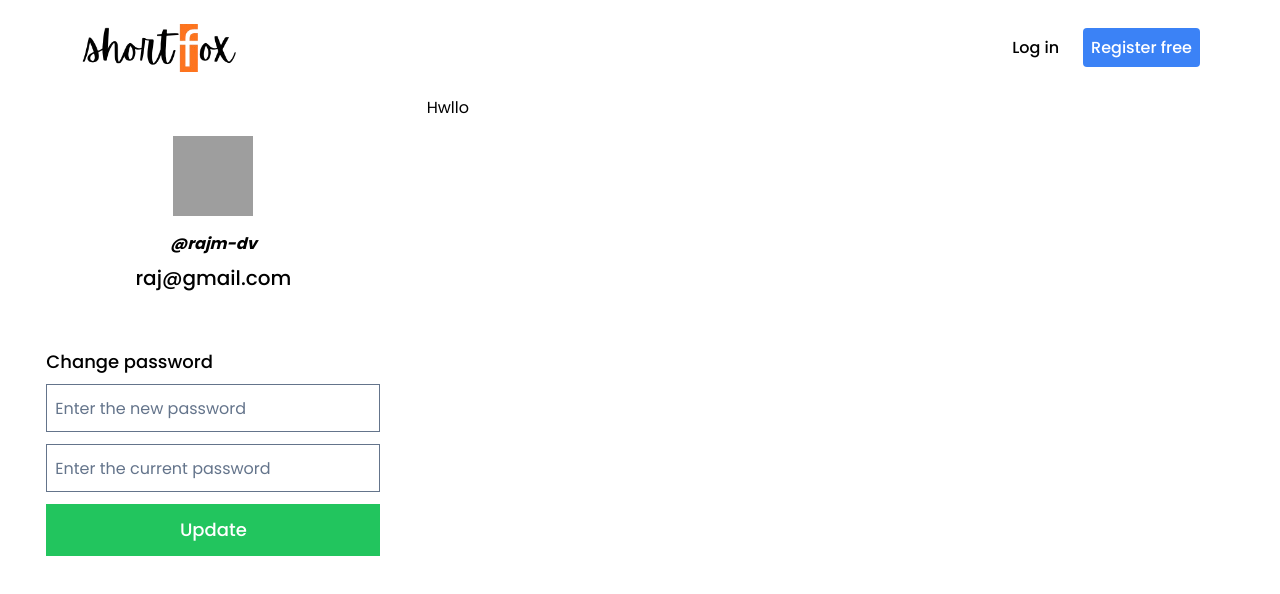
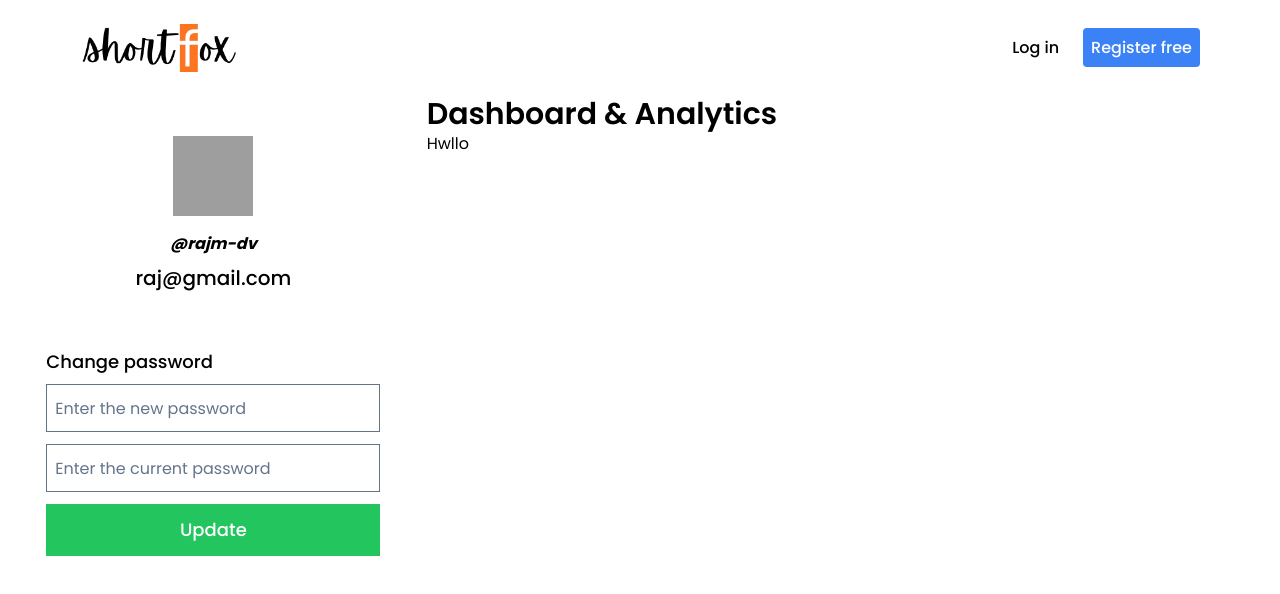
Before and after one commit to rajm-dv/shortfox-frontend, a React (Vite) app: page /dashboard in a window 1280 px wide. Shown: the top 594 px of the page. Built offline with nearby package versions, Linux system fonts and the light colour scheme; grey boxes are pictures that could not be loaded.

Commit message:
starting dashboard

```diff
--- a/src/pages/Dashboard.tsx
+++ b/src/pages/Dashboard.tsx
@@ -39,6 +39,7 @@ const Dashboard = () => {
           </div>
         </div>
         <div className="col-span-8">
+          <h1 className="text-3xl font-semibold">Dashboard & Analytics</h1>
           <div>Hwllo</div>
         </div>
       </main>
```
